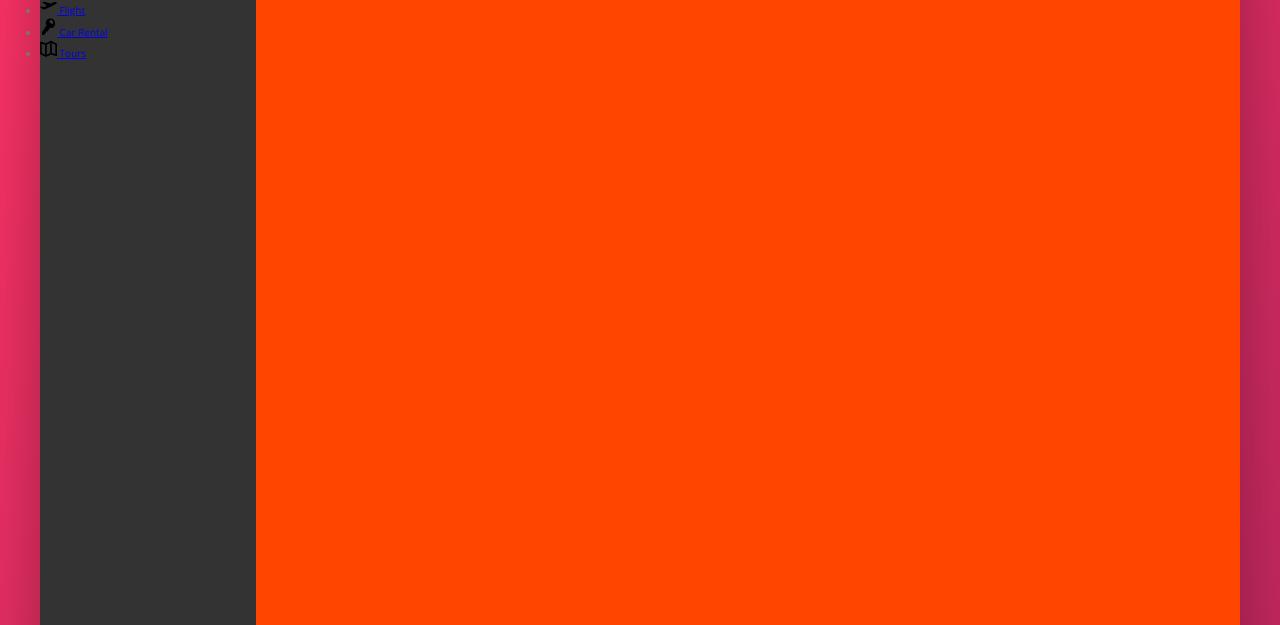
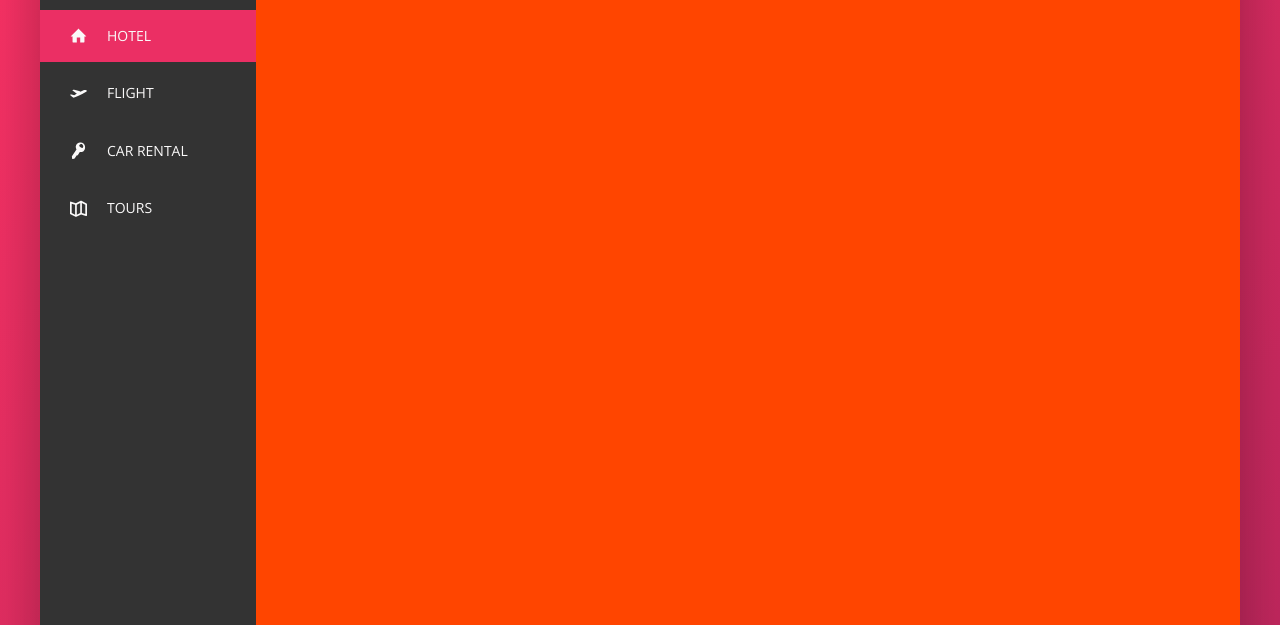
Before and after one commit to kevinlens/Sass-Flexbox-Project, a website: page index.html in a window 1280 px wide. Shown: the part 175-800 px from the top of the page. Drawn offline with nearby package versions, Linux system fonts and the light colour scheme.

Commit message:
Finish with nav bar

```diff
--- a/index.html
+++ b/index.html
@@ -56,9 +56,9 @@
 
                 <div class="sidebar">
 
-                    <ul class="sider-nav">
+                    <ul class="side-nav">
 
-                        <li class="side-nav__item">
+                        <li class="side-nav__item side-nav__item--active">
                             <a href="#" class="side-nav__link">
                                 <svg class="side-nav__icon">
                                     <use xlink:href="img/sprite.svg#icon-home"></use>
--- a/sass/_components.scss
+++ b/sass/_components.scss
@@ -15,7 +15,7 @@
 
   //display flex here because '.search' needs to have it's own flex container as well like the .header
   display: flex;
-  //Basically  align-items is the same as  justify-content but in opposite directions
+  //Basically align-items is the same as justify-content but in opposite directions
   align-items: center;
   justify-content: center;
 
@@ -82,7 +82,7 @@
 // USER NAVIGATION
 .user-nav {
   display: flex;
-  //Basically  align-items is the same as  justify-content but in opposite directions
+  //Basically align-items is the same as justify-content but in opposite directions
   align-items: center;
 
   //stretch the items in cross axis to fill entire space
@@ -127,7 +127,7 @@
     //to center the text inside the red bubble
     display: flex;
     justify-content: center;
-    //Basically  align-items is the same as  justify-content but in opposite directions
+    //Basically align-items is the same as justify-content but in opposite directions
     align-items: center;
   }
 
@@ -136,29 +136,85 @@
     border-radius: 50%;
     margin-right: 1rem;
   }
-
 }
-
 
 /////////////////////////////////////////////////
 // SIDE NAVIGATION
 
 .side-nav {
 
+  font-size: 1.4rem;
+  list-style: none;
+  margin-top: 3.5rem;
+
   &__item {
+    position: relative;
 
+    // all the children, except the last one
+    &:not(:last-child) {
+      margin-bottom: .5rem;
+    }
   }
 
-  &__link {
+  &__item::before {
+    content: '';
+    position: absolute;
+    top: 0;
+    left: 0;
+    height: 100%;
+    width: 3px;
+    background-color: var(--color-primary);
 
+    transform: scaleY(0);
+    //takes .2s to finish
+    transition: transform .2s,
+                //takes .2s delay before starting, .4s to finish
+                width .4s cubic-bezier(1,0,0,1) .2s,
+                background-color .1s;
+
+
+    //Is the default that's why is scales at the center
+    // transform-origin: center;
+  }
+
+  &__item:hover::before,
+  &__item--active::before {
+    //upon hover, scale to 100%;
+    transform: scale(1);
+    width: 100%;
+  }
+
+  &__item:active::before {
+    background-color: var(--color-primary-light);
+  }
+
+  ///////////////////////
+
+  &__link:link,
+  &__link:visited {
+    position: relative;
+    //z-index only works if we have a specified position
+    z-index: 10;
+    text-decoration: none;
+    text-transform: uppercase;
+    color: var(--color-grey-light-1);
+    display: block;
+    padding: 1.5rem 3rem;
+
+    display: flex;
+    //Basically align-items is the same as justify-content but in opposite directions
+    // To vertically align
+    align-items: center;
   }
 
   &__icon {
     width: 1.7rem;
     height: 1.75rem;
+    margin-right: 2rem;
+
+    //basically use the same color as the parent element (or the link in this case)
+    fill: currentColor;
   }
-
-
 }
 
 /////////////////////////////////////////////////
```
Also changed, not shown: css/style.css.
